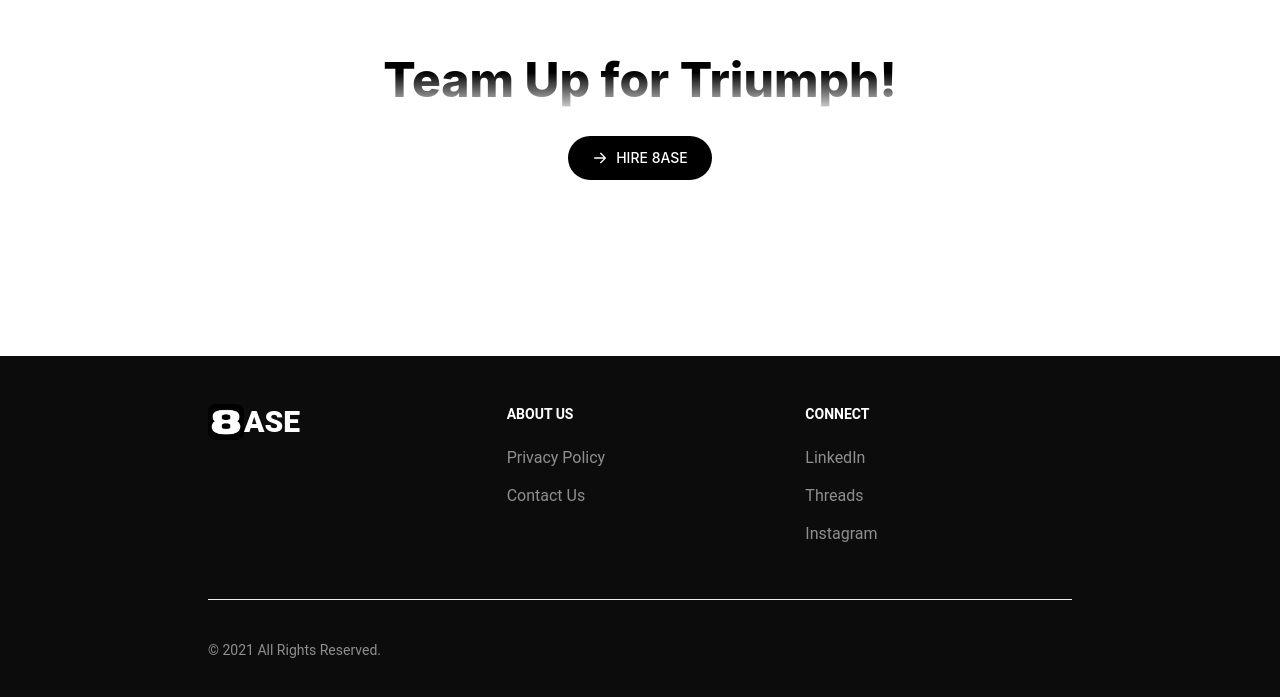
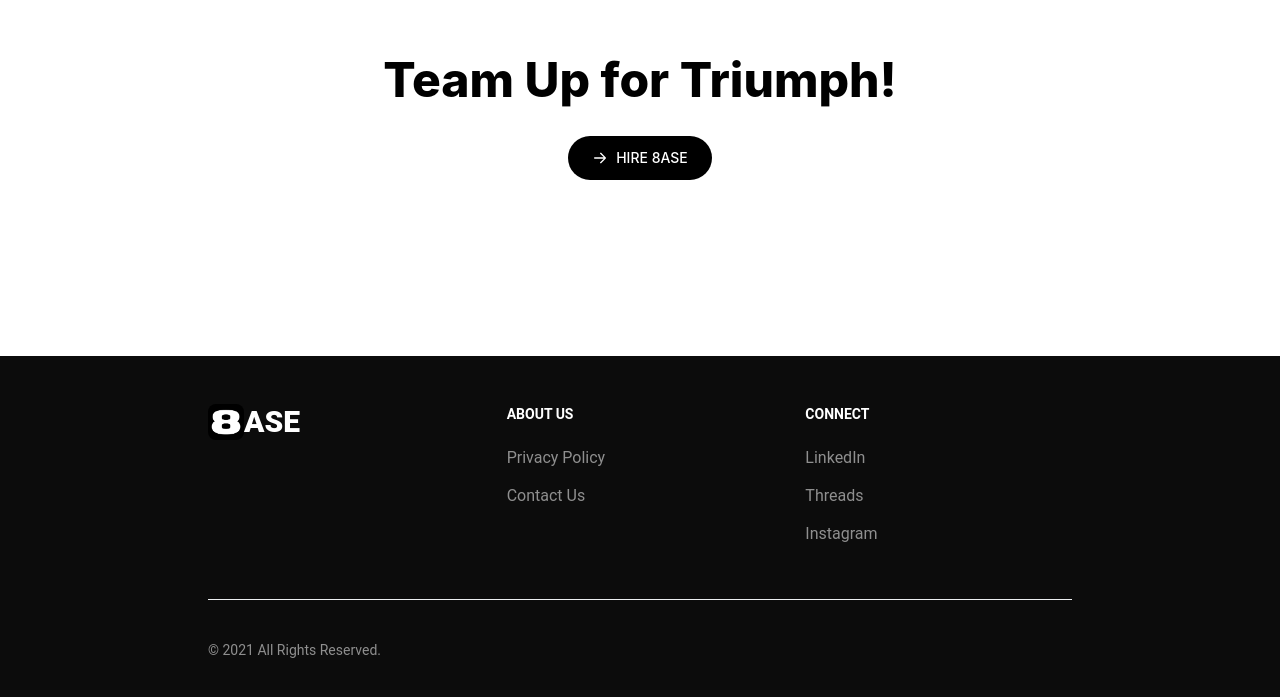
Before and after one commit to a14a19/8ase, a React (Vite) app: page / in a window 1280 px wide. Shown: the part 5773-6470 px from the top of the page. Built offline with nearby package versions, Linux system fonts and the light colour scheme.

Commit message:
Anas 518 5124 (#13)
* scroll effect added

* merged

```diff
--- a/src/components/SubFooter.jsx
+++ b/src/components/SubFooter.jsx
@@ -3,7 +3,7 @@ import { Link } from "react-router-dom"
 function SubFooter() {
     return (
         <aside className="flex items-center justify-center flex-col md:py-24 py-10">
-            <h2 className="text-center md:text-5xl sm:text-2xl text-xl md:font-extrabold font-bold bg-clip-text" style={{ backgroundImage: "linear-gradient(0deg, rgb(255, 255, 255) 0%, rgb(0,0,0) 60%)", lineHeight: "inherit", WebkitTextFillColor: "transparent" }}>Team Up for Triumph!</h2>
+            <h2 className="text-center md:text-5xl sm:text-2xl text-xl md:font-extrabold font-bold bg-clip-text" style={{ lineHeight: "inherit" }}>Team Up for Triumph!</h2>
             <Link to="/hire-8ase" className="">
                 <button
                     className="bg-black text-white hidden lg:flex items-center justify-center rounded-[2rem] text-sm font-light px-6 py-3 mt-5 hover:-translate-y-2 hover:shadow-[0px_3px_10px_black] hover:bg-white hover:text-black ease-in-out duration-300 group"
--- a/src/pages/Main.jsx
+++ b/src/pages/Main.jsx
@@ -1,5 +1,5 @@
-import EmployeeReviews from "../components/EmployeeReviews";
-import EngineeringCompany from "../components/EngineeringCompany";
+// import EmployeeReviews from "../components/EmployeeReviews";
+// import EngineeringCompany from "../components/EngineeringCompany";
 import Hero from "../components/Hero";
 import MoreThanEngineers from "../components/MoreThanEngineers";
 import { heroSectionHomeData } from "../data/heroSection";
```
Lines whose indentation alone changed are shown as unchanged.
